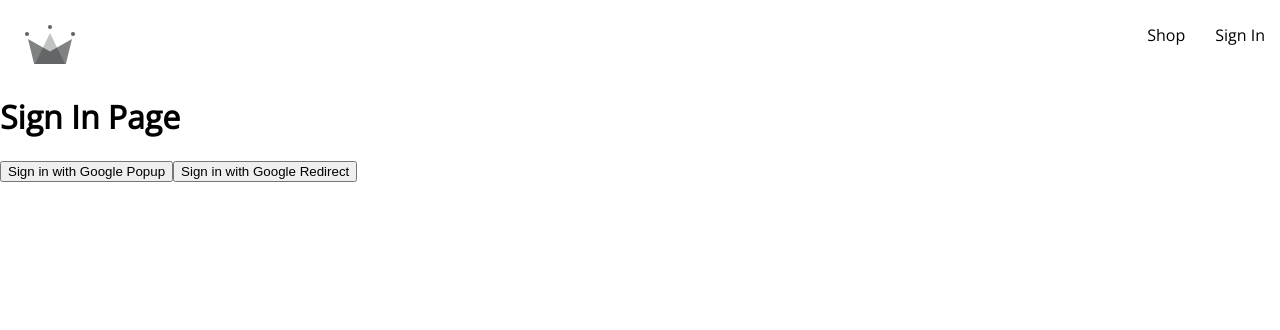
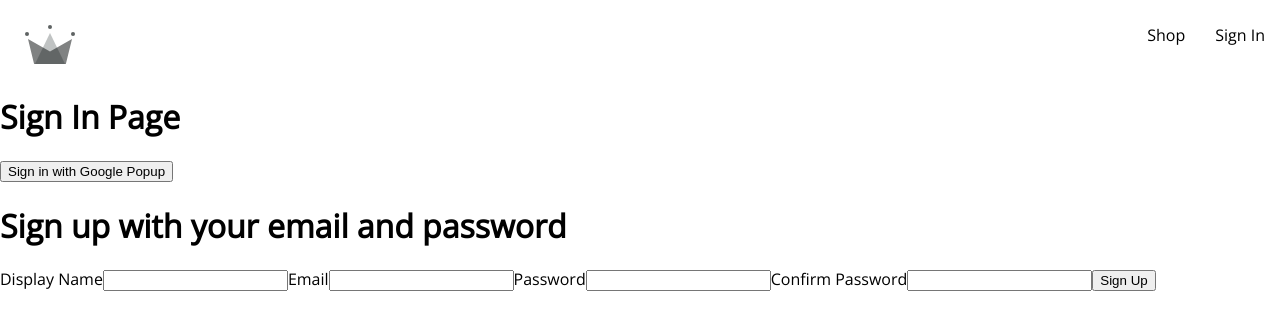
Before and after one commit to currently-unkwn/crwn-clothing, a React (Create React App) app: page /sign-in in a window 1280 px wide. Shown: the top 330 px of the page. Built offline with nearby package versions, Linux system fonts and the light colour scheme.

Commit message:
initializing sign-up form

```diff
--- /dev/null
+++ b/src/components/sign-up-form/sign-up-form.component.jsx
@@ -0,0 +1,24 @@
+const SignUpForm = () => {
+  return (
+    <div>
+      <h1>Sign up with your email and password</h1>
+      <form onSubmit={() => {}}>
+        <label>Display Name</label>
+        <input type="text" required />
+
+        <label>Email</label>
+        <input type="email" required />
+
+        <label>Password</label>
+        <input type="password" required />
+
+        <label>Confirm Password</label>
+        <input type="password" required />
+
+        <button type="submit">Sign Up</button>
+      </form>
+    </div>
+  );
+};
+
+export default SignUpForm;
--- a/src/routes/sign-in/sign-in.component.jsx
+++ b/src/routes/sign-in/sign-in.component.jsx
@@ -1,27 +1,11 @@
-import { useEffect } from "react";
-import { getRedirectResult } from "firebase/auth";
-
 import {
-  auth,
   signInWithGooglePopup,
-  signInWithGoogleRedirect,
   createUserDocumentFromAuth,
 } from "../../utils/firebase/firebase.utils";
 
+import SignUpForm from "../../components/sign-up-form/sign-up-form.component";
+
 const SignIn = () => {
-  useEffect(() => {
-    const createUserDocRef = async () => {
-      const response = await getRedirectResult(auth);
-
-      // if response is not null, set the user document
-      if (response) {
-        const userDocRef = await createUserDocumentFromAuth(response.user);
-      }
-    };
-
-    createUserDocRef();
-  }, []);
-
   const logGoogleUser = async () => {
     const { user } = await signInWithGooglePopup();
 
@@ -33,9 +17,7 @@
     <div>
       <h1>Sign In Page</h1>
       <button onClick={logGoogleUser}>Sign in with Google Popup</button>
-      <button onClick={signInWithGoogleRedirect}>
-        Sign in with Google Redirect
-      </button>
+      <SignUpForm />
     </div>
   );
 };
```
